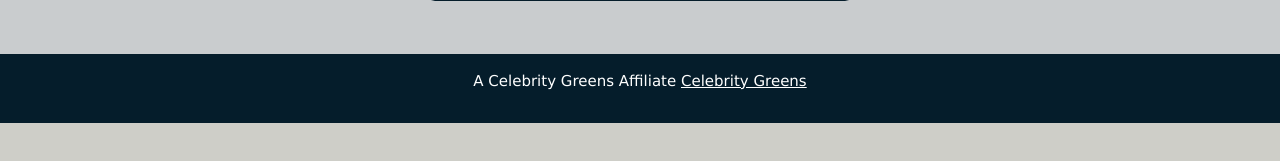
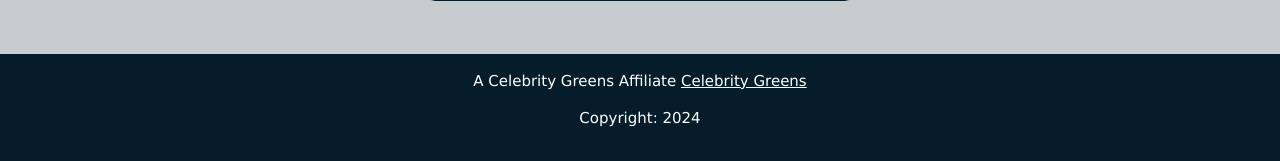
Before and after one commit to casto-tech/GoQ, a Flask app: page / in a window 1280 px wide. Shown: the part 3248-3409 px from the top of the page. Before the commit the page ends 3371 px from the top, so only its background shows below. Run offline with Flask 3, Linux system fonts and the light colour scheme.

Commit message:
fixing linting

```diff
--- a/templates/contact.html
+++ b/templates/contact.html
@@ -29,6 +29,7 @@
 
 <div id="footer">
       <footer class="w3-center w3-padding-16" >
-        <p>A Celebrity Greens Affiliate <a href="https://www.celebritygreens.com/" title="Celebrity Greens" target="_blank" class="w3-hover-text-blue">Celebrity Greens </a></p>
+        <p>A Celebrity Greens Affiliate <a href="https://www.celebritygreens.com/" title="Celebrity Greens" target="_blank" class="w3-hover-text-blue">Celebrity Greens</a></p>
+        <p>Copyright: 2024</p>
       </footer>
 </div>
```
Also changed, not shown: .github/workflows/unit-test.yml.
